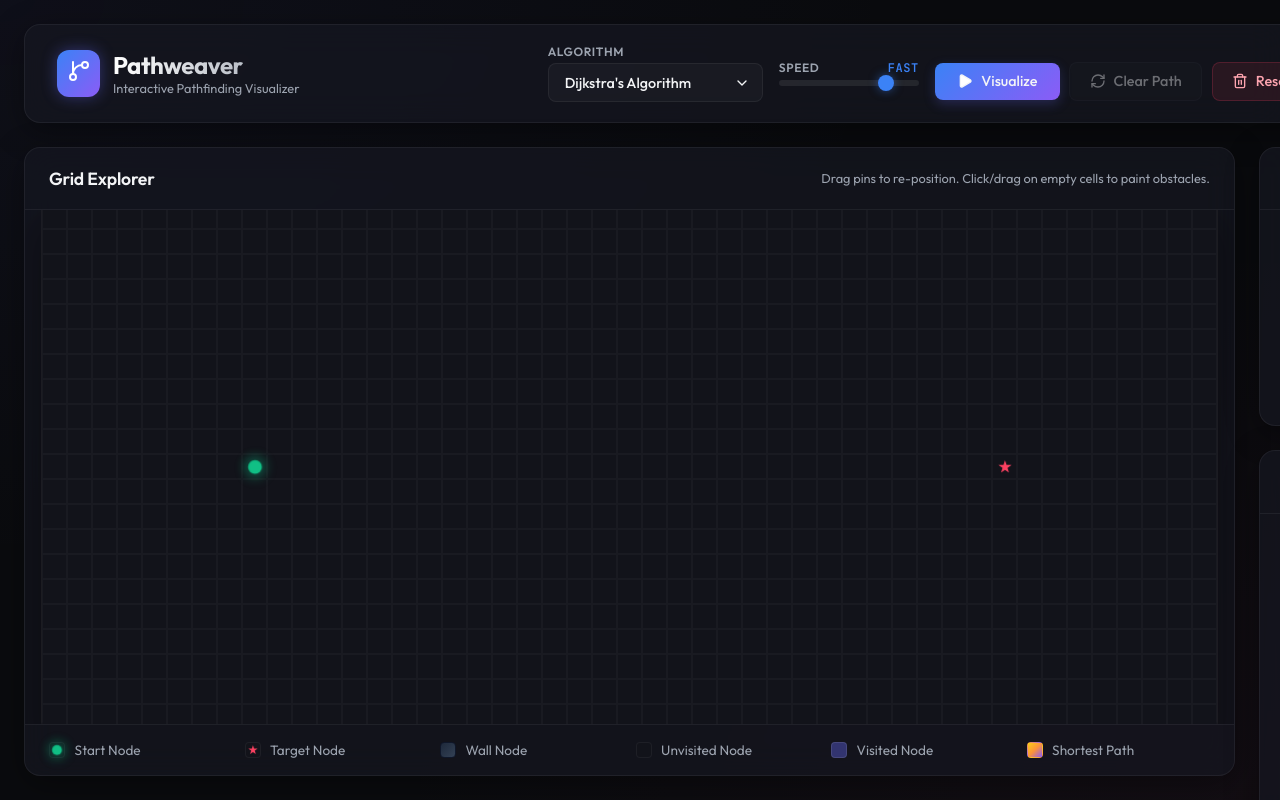
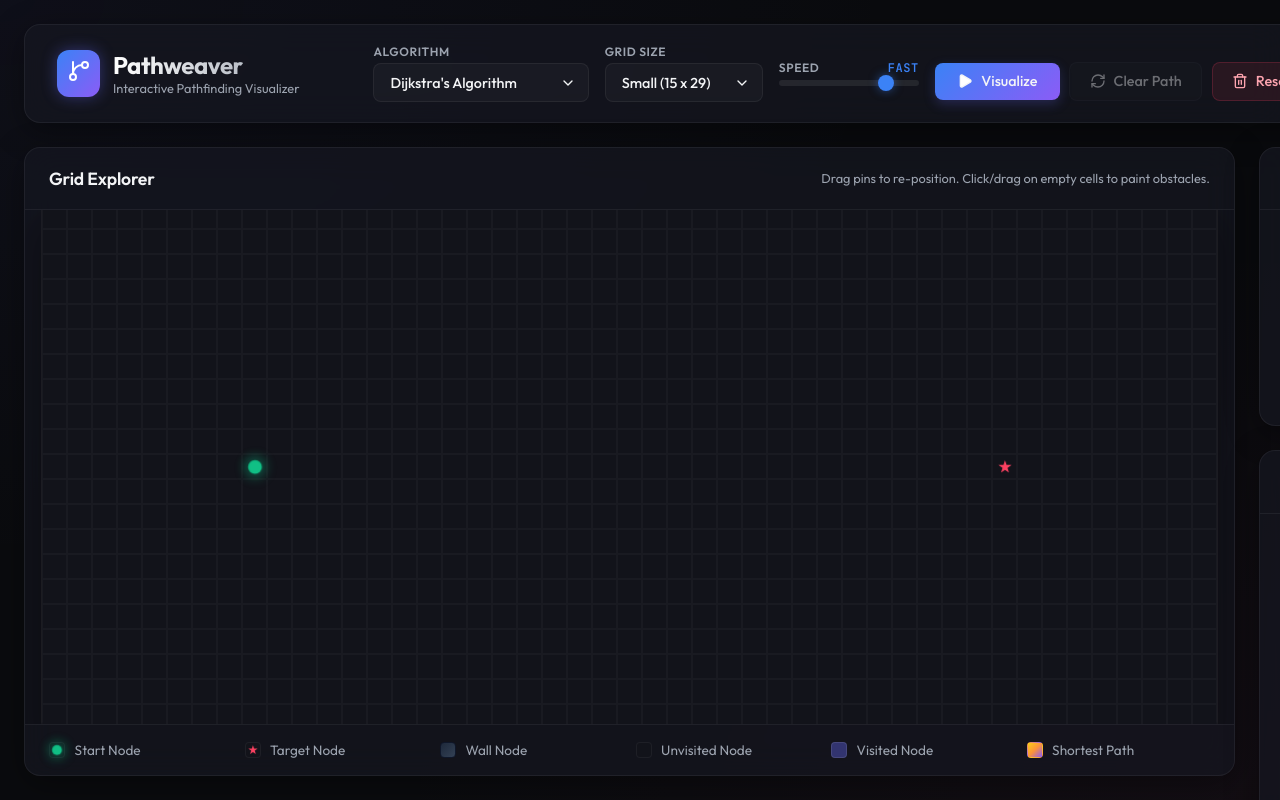
Before and after one commit to ArmanLidder/Pathweaver, a React (Vite) app: page / in a window 1280 px wide. Shown: the top 800 px of the page. Built offline with nearby package versions, Linux system fonts and the light colour scheme.

Commit message:
Update Header component to support Grid Size dropdown and parameter passing

```diff
--- a/src/components/Header.jsx
+++ b/src/components/Header.jsx
@@ -11,6 +11,8 @@ export default function Header({
   onClearGrid,
   onClearPath,
   hasPath,
+  gridSize,
+  onChangeGridSize,
 }) {
   const algorithms = [
     { id: "dijkstra", name: "Dijkstra's Algorithm", desc: "Guarantees shortest path. Explores outward equally." },
@@ -50,6 +52,20 @@ export default function Header({
                 {algo.name}
               </option>
             ))}
+          </select>
+        </div>
+
+        {/* Grid Size Selector */}
+        <div style={{ display: "flex", flexDirection: "column", gap: "0.25rem" }}>
+          <label style={{ fontSize: "0.75rem", color: "var(--text-secondary)", textTransform: "uppercase", letterSpacing: "0.05em", fontWeight: "600" }}>Grid Size</label>
+          <select
+            value={gridSize}
+            onChange={(e) => onChangeGridSize(e.target.value)}
+            disabled={isVisualizing}
+          >
+            <option value="small">Small (15 x 29)</option>
+            <option value="medium">Medium (21 x 47)</option>
+            <option value="large">Large (25 x 57)</option>
           </select>
         </div>
 
```
